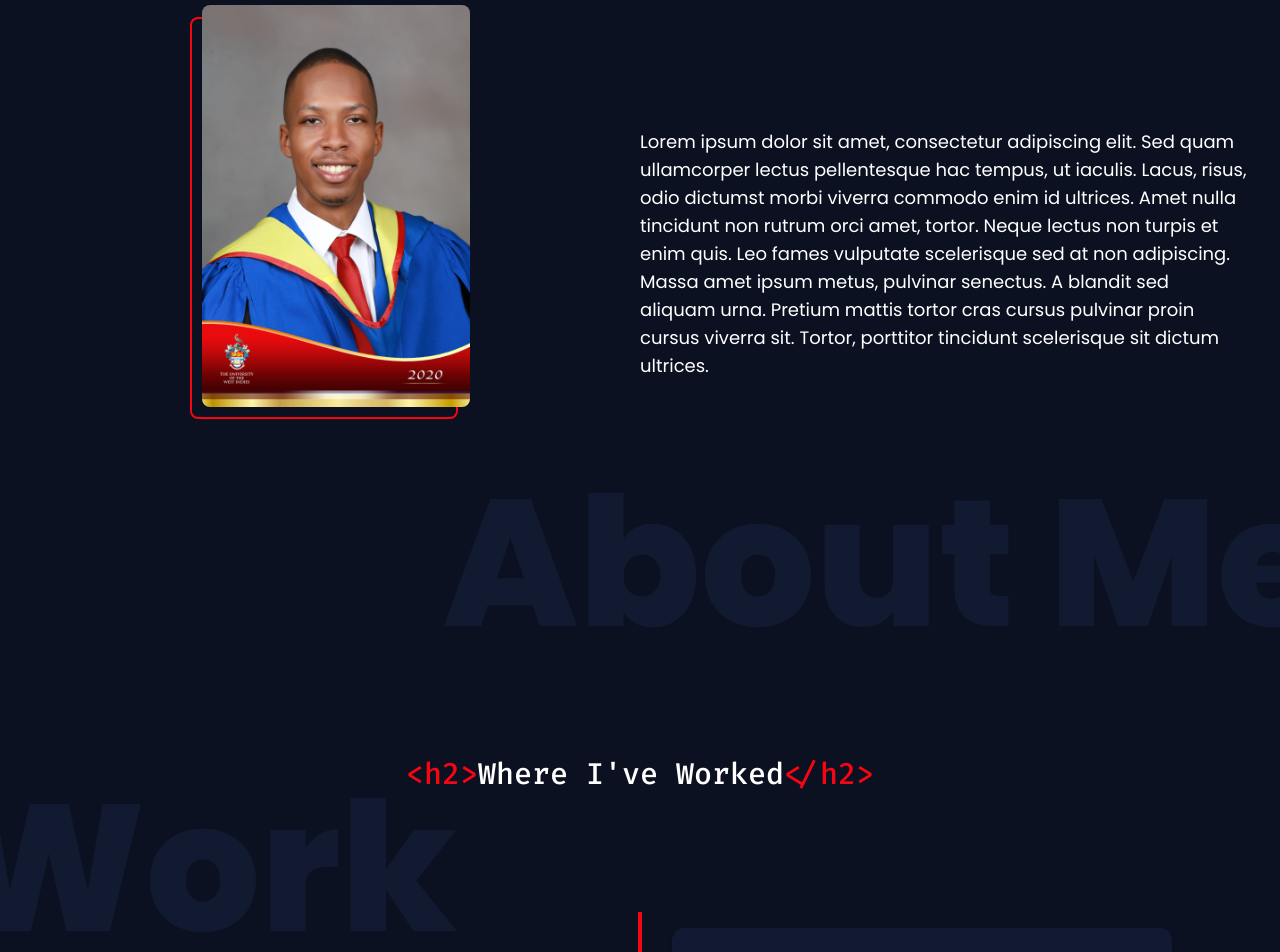
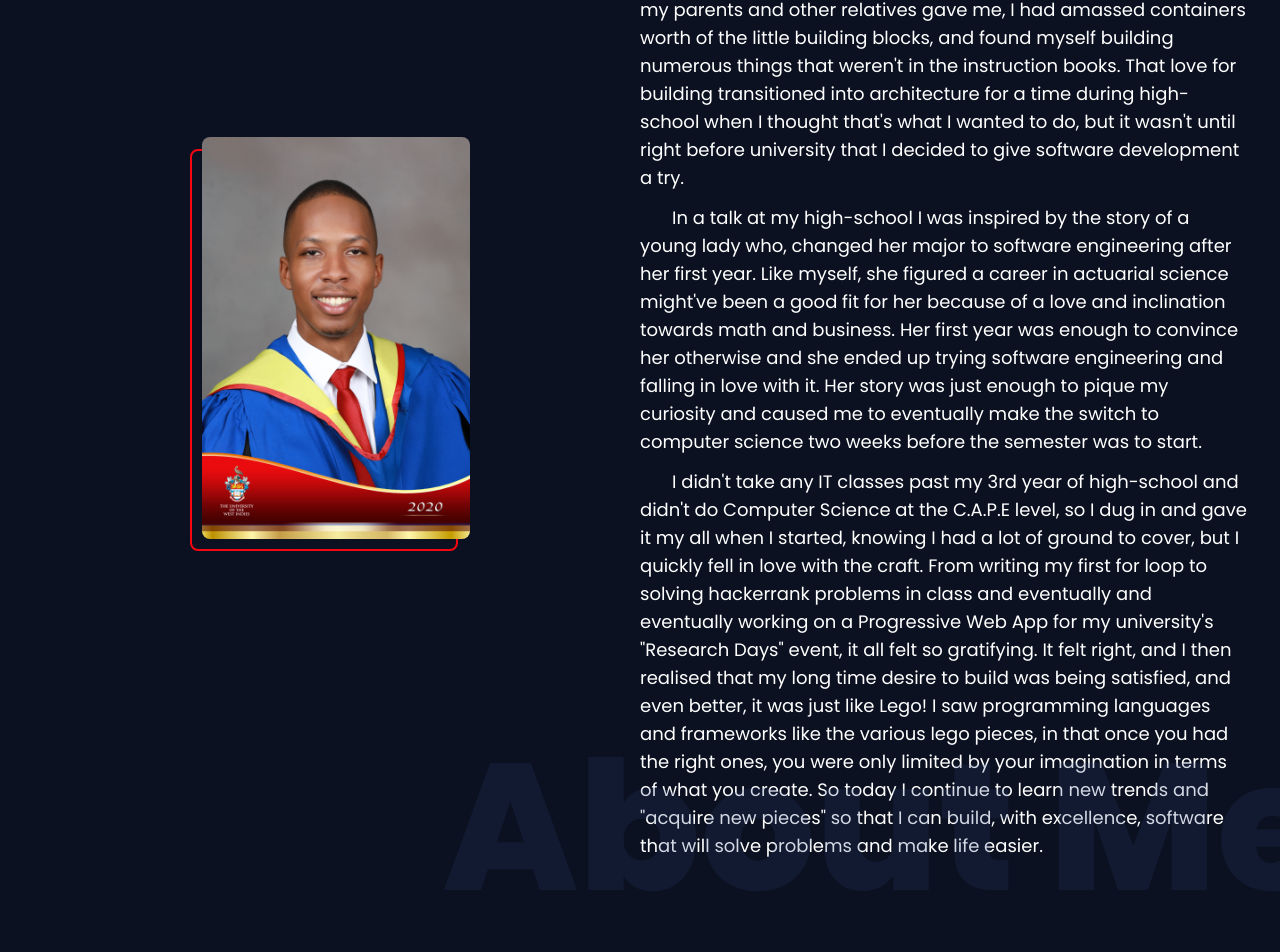
Before and after one commit to NathanDowner/personal-site, a React (Create React App) app: page / in a window 1280 px wide. Shown: the part 1076-2028 px from the top of the page. Built offline with nearby package versions, Linux system fonts and the light colour scheme.

Commit message:
add real data

```diff
--- a/src/components/AboutMeSection.tsx
+++ b/src/components/AboutMeSection.tsx
@@ -11,19 +11,49 @@ const AboutMeSection = () => {
           <img
             src={portrait}
             className="relative h-60 w-[auto] rounded-lg md:h-72 lg:h-[402px]"
-            alt=""
+            alt="portrait of Nathan Downer"
           />
         </div>
-        <p className="max-w-prose lg:text-lg">
-          Lorem ipsum dolor sit amet, consectetur adipiscing elit. Sed quam
-          ullamcorper lectus pellentesque hac tempus, ut iaculis. Lacus, risus,
-          odio dictumst morbi viverra commodo enim id ultrices. Amet nulla
-          tincidunt non rutrum orci amet, tortor. Neque lectus non turpis et
-          enim quis. Leo fames vulputate scelerisque sed at non adipiscing.
-          Massa amet ipsum metus, pulvinar senectus. A blandit sed aliquam urna.
-          Pretium mattis tortor cras cursus pulvinar proin cursus viverra sit.
-          Tortor, porttitor tincidunt scelerisque sit dictum ultrices.
-        </p>
+        <div className="max-w-prose space-y-3 lg:text-lg">
+          <p className="indent-8">
+            I'm Nathan, and I take pleasure in building things that both solve
+            problems and that people want to use. I developed a knack for
+            building at an early age. Thanks to the numerous lego sets that my
+            parents and other relatives gave me, I had amassed containers worth
+            of the little building blocks, and found myself building numerous
+            things that weren't in the instruction books. That love for building
+            transitioned into architecture for a time during high-school when I
+            thought that's what I wanted to do, but it wasn't until right before
+            university that I decided to give software development a try.
+          </p>
+          <p className="indent-8">
+            In a talk at my high-school I was inspired by the story of a young
+            lady who, changed her major to software engineering after her first
+            year. Like myself, she figured a career in actuarial science
+            might've been a good fit for her because of a love and inclination
+            towards math and business. Her first year was enough to convince her
+            otherwise and she ended up trying software engineering and falling
+            in love with it. Her story was just enough to pique my curiosity and
+            caused me to eventually make the switch to computer science two
+            weeks before the semester was to start.
+          </p>
+          <p className="indent-8">
+            I didn't take any IT classes past my 3rd year of high-school and
+            didn't do Computer Science at the C.A.P.E level, so I dug in and
+            gave it my all when I started, knowing I had a lot of ground to
+            cover, but I quickly fell in love with the craft. From writing my
+            first for loop to solving hackerrank problems in class and
+            eventually and eventually working on a Progressive Web App for my
+            university's "Research Days" event, it all felt so gratifying. It
+            felt right, and I then realised that my long time desire to build
+            was being satisfied, and even better, it was just like Lego! I saw
+            programming languages and frameworks like the various lego pieces,
+            in that once you had the right ones, you were only limited by your
+            imagination in terms of what you create. So today I continue to
+            learn new trends and "acquire new pieces" so that I can build, with
+            excellence, software that will solve problems and make life easier.
+          </p>
+        </div>
       </div>
     </FullPageSection>
   );
```
